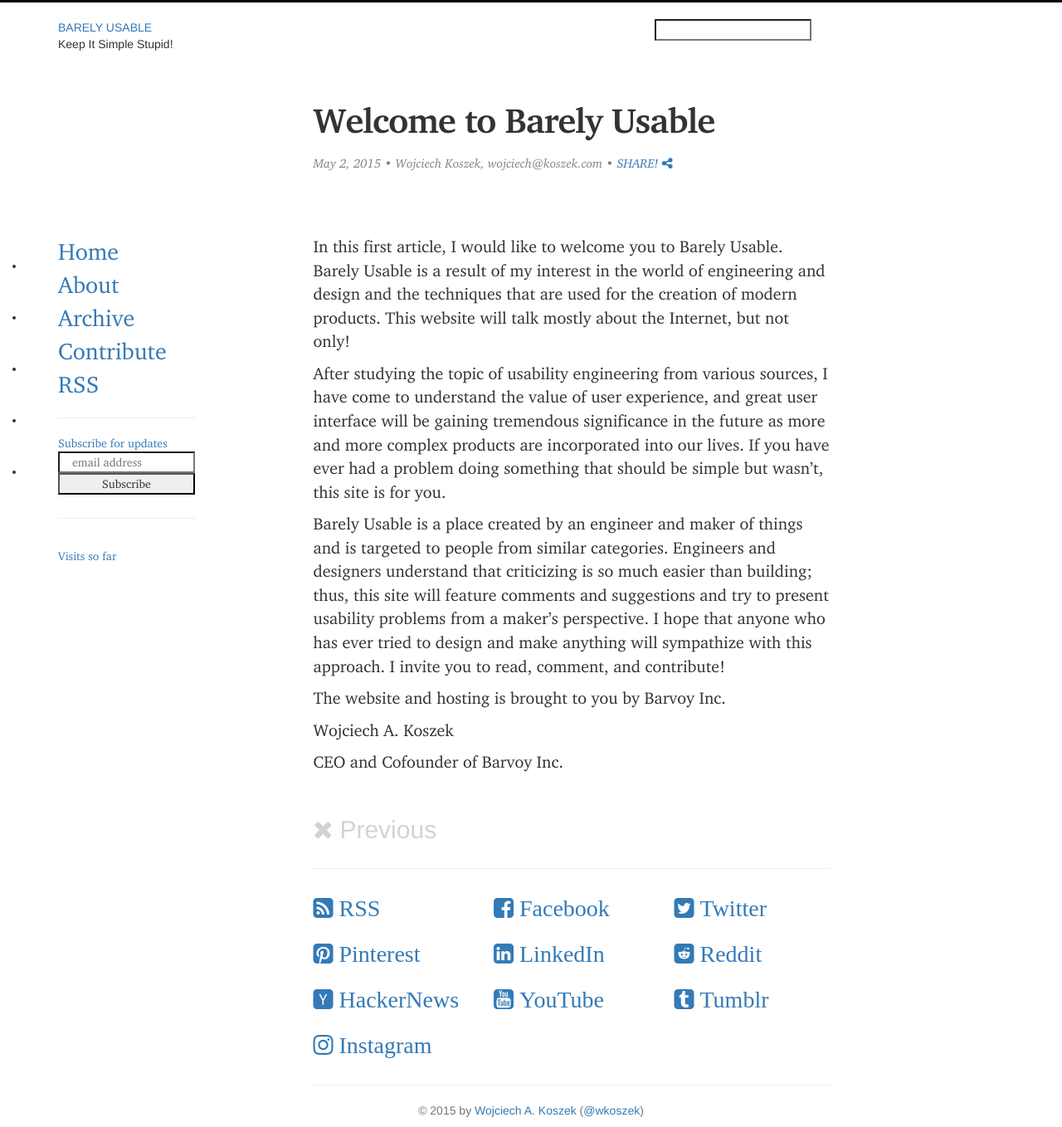
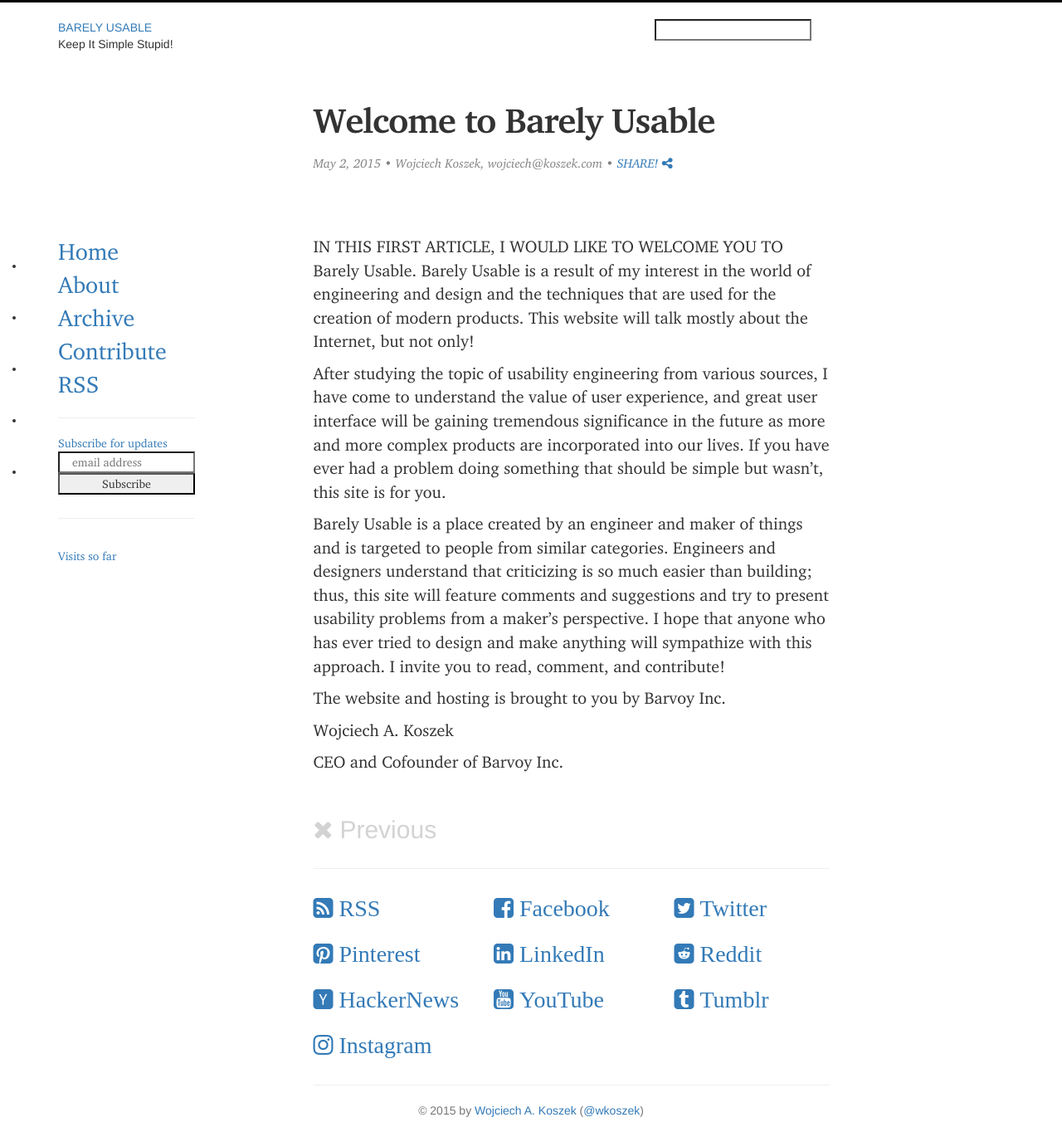
Before and after one commit to wkoszek/barelyusable, a Jekyll site: the page built from index.html, in a window 1280 px wide. Shown: the whole page at 83% size. Built offline with Jekyll 4.4.1, drawn with Linux system fonts in a browser that asks for light colours; nearby versions of some CDN libraries; comment, search, counter and statistics services are not loaded.

Commit message:
Bring capitalizing of the 1st line.

```diff
--- a/_includes/head.html
+++ b/_includes/head.html
@@ -48,6 +48,11 @@
 			.nav-prev { text-align: left; }
 			.nav-next { text-align: right; }
 
+			article p:first-child:first-line {
+				text-transform: uppercase;
+			}
+
+
 			.row- { border: dotted 1px red; }
 			.col--md-1,
 			.col--md-2,
```
